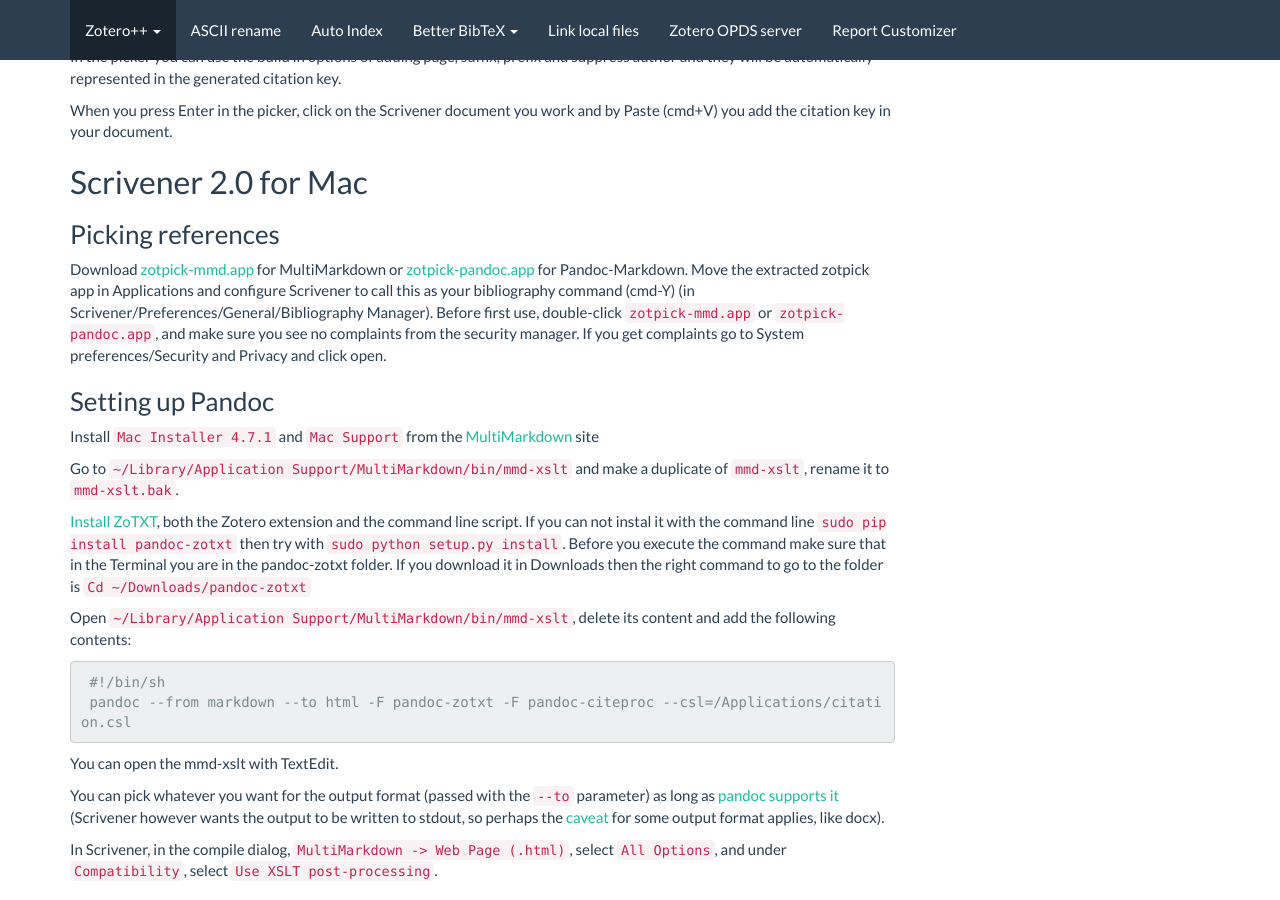
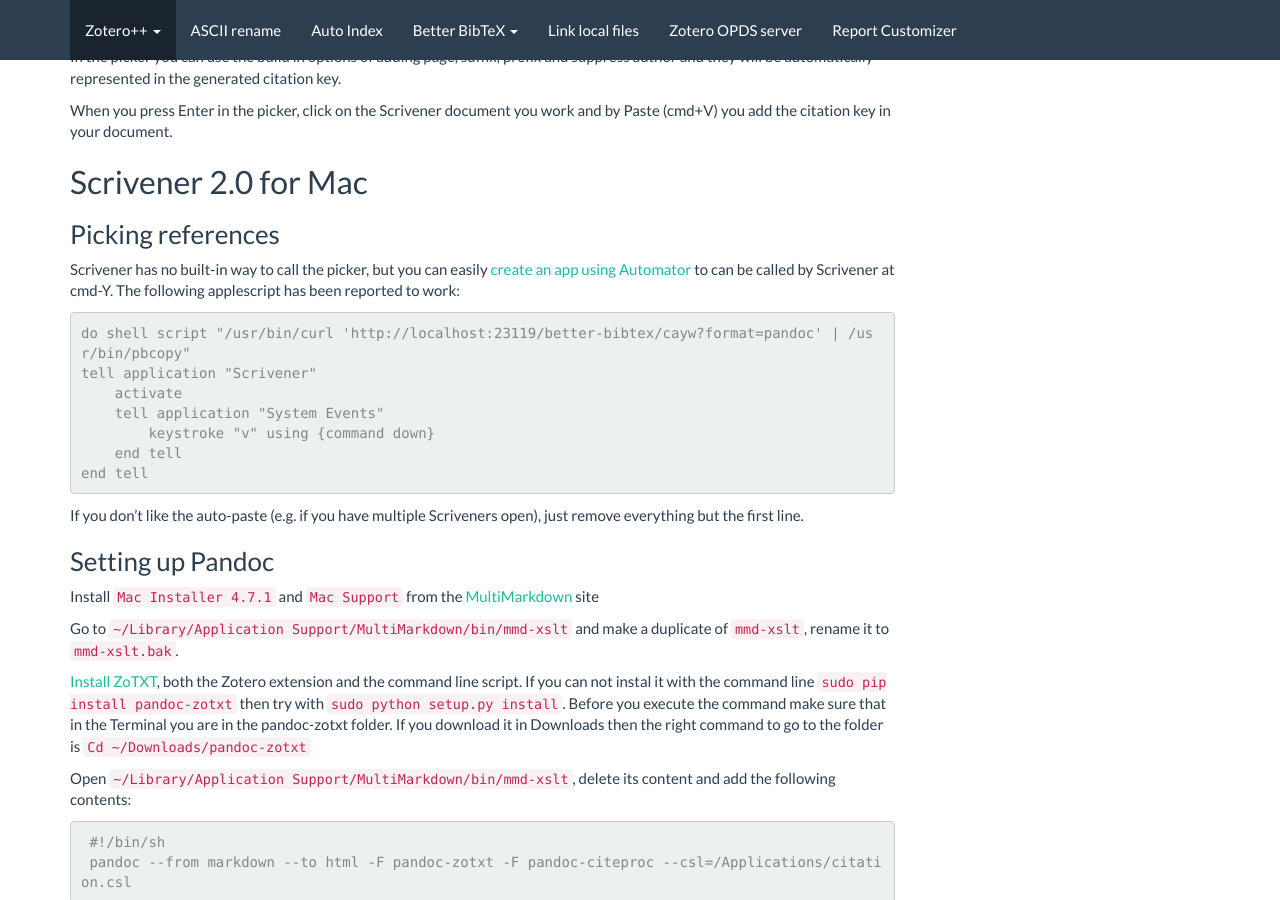
Before and after one commit to edwinksl/ZotPlus.github.io, a Jekyll site: the page built from better-bibtex/cayw.md, in a window 1280 px wide and 900 px high, scrolled down 1070 px. Built offline with Jekyll 4.4.1, drawn with Linux system fonts in a browser that asks for light colours; nearby versions of some CDN libraries.

Commit message:
Update cayw.md

````diff
--- a/better-bibtex/cayw.md
+++ b/better-bibtex/cayw.md
@@ -65,8 +65,20 @@
 
 ### Picking references
 
-Download [zotpick-mmd.app](zotpick-mmd.zip) for MultiMarkdown or [zotpick-pandoc.app](zotpick-pandoc.zip) for Pandoc-Markdown. Move the extracted zotpick app in Applications and configure Scrivener to call this as your bibliography command (cmd-Y) (in Scrivener/Preferences/General/Bibliography Manager).
-Before first use, double-click `zotpick-mmd.app` or `zotpick-pandoc.app`, and make sure you see no complaints from the security manager. If you get complaints go to System preferences/Security and Privacy and click open.
+Scrivener has no built-in way to call the picker, but you can easily [create an app using Automator](http://stackoverflow.com/questions/281372/executing-shell-scripts-from-the-os-x-dock) to can be called by Scrivener at cmd-Y. The following applescript has been reported to work:
+
+```
+do shell script "/usr/bin/curl 'http://localhost:23119/better-bibtex/cayw?format=pandoc' | /usr/bin/pbcopy"
+tell application "Scrivener"
+    activate
+    tell application "System Events"
+        keystroke "v" using {command down}
+    end tell
+end tell
+```
+
+If you don't like the auto-paste (e.g. if you have multiple Scriveners open), just remove everything but the first line.
+
 
 ### Setting up Pandoc
 
````
